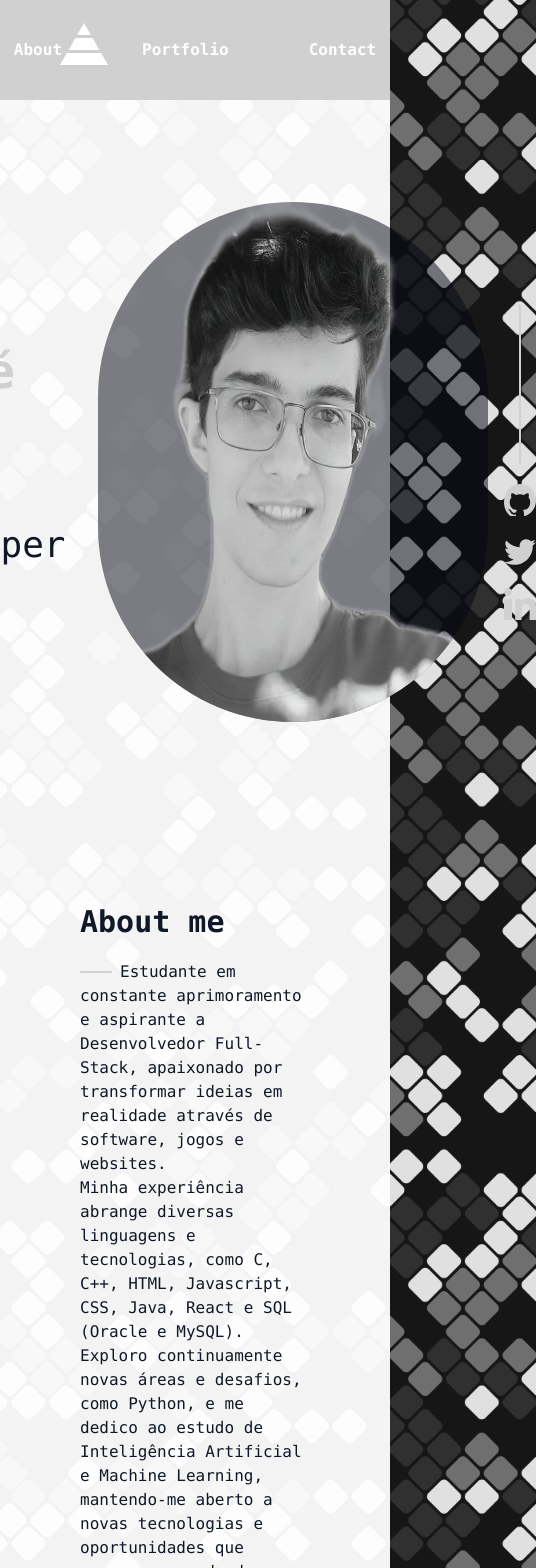
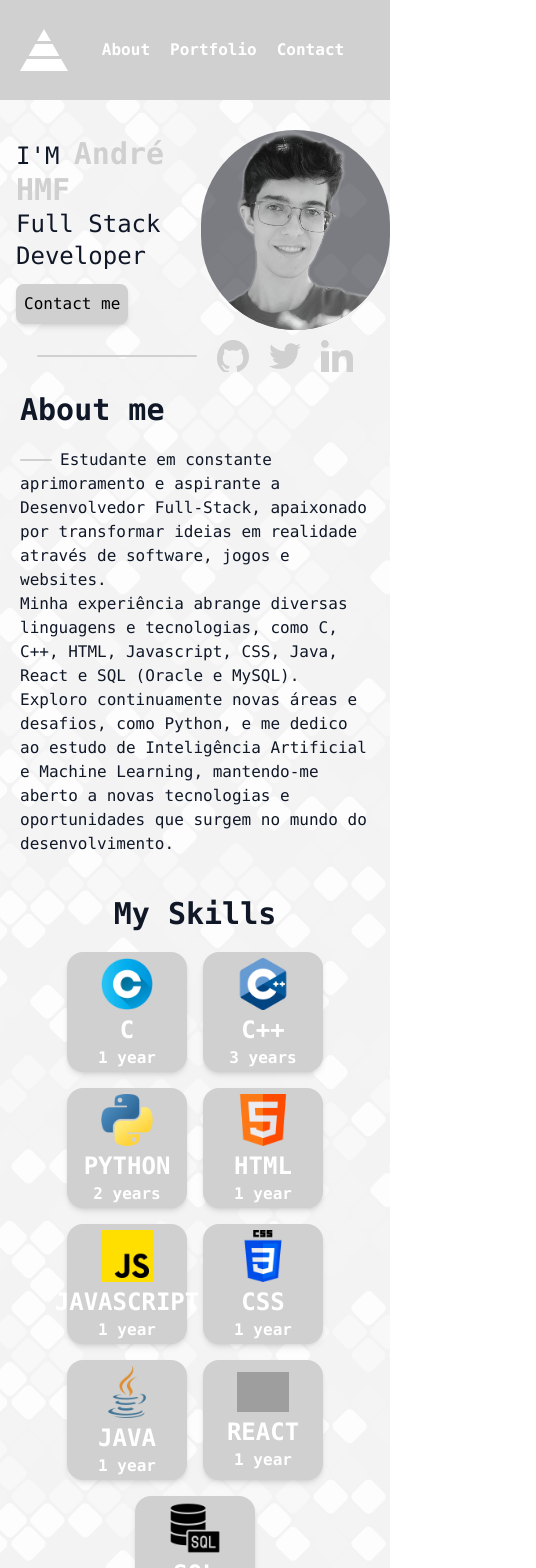
Before and after one commit to andrehmf23/portfolio, a React (Vite) app: page / in a window 390 px wide. Shown: the top 1568 px of the page, 536 px wide, since content can reach past the window. Built offline with nearby package versions, Linux system fonts and the light colour scheme; grey boxes are pictures that could not be loaded.

Commit message:
mobile adaptive

```diff
--- a/src/components/About.jsx
+++ b/src/components/About.jsx
@@ -3,7 +3,7 @@ function About() {
   return (
     <>
         {/* ----------------- About ----------------- */}
-        <div class="ml-20 mr-20 mt-15 content-center items-center justify-center">
+        <div class="p-5 content-center items-center justify-center">
             <span id="about" class="text-3xl font-bold" style={{ scrollMarginTop: "120px" }}>About me</span>
             <div class="items-center justify-center mt-5">
               <hr class="inline-block mb-1 h-[2px] w-8"></hr>
--- a/src/components/Experience.jsx
+++ b/src/components/Experience.jsx
@@ -13,7 +13,7 @@ function Experience() {
 
   return (
     <>
-    <div class="flex flex-col ml-10 mr-10 mt-10 items-center justify-center">
+    <div class="flex flex-col p-5 items-center justify-center">
         <span class="text-3xl font-bold mb-5">Experience</span>
         {data.map((content) => (
         <>
@@ -21,14 +21,17 @@ function Experience() {
 
             {/* ----------------- Experience Example ----------------- */}
 
-            <div class="flex flex-row items-start justify-center">
+            <div class="hidden flex-row items-start justify-center sm:flex">
                 <div className="custom-date">
                     <span className="text-sm font-bold">{content.date}</span>
                 </div>
             </div>
             <div class="flex flex-col ml-5 mt-2.5 items-center justify-center">
-                <hr className="h-7 w-5"></hr>
-                <hr className="mt-5 h-full w-[4px]"></hr>
+                <div className="flex flex-row items-center justify-center">
+                    <hr className="hidden sm:block h-5 w-5"/>
+                    <span className="custom-button sm:hidden">{content.date}</span>
+                </div>
+                <hr className="flex-1 mt-5 w-0.75"/>
             </div>
             <div class="flex flex-col ml-4">
                     <span class="text-2xl font-bold mb-1">{content.title}</span>
--- a/src/components/Footer.jsx
+++ b/src/components/Footer.jsx
@@ -8,7 +8,7 @@ function Footer() {
             <span id="contact" class="text-3xl font-bold" style={{ scrollMarginTop: "120px" }}>Contact me</span>
 
             {/* ----------------- Par ----------------- */}
-            <div class="grid grid-cols-2 gap-9 mt-10">
+            <div class="flex flex-wrap p-5 gap-5 items-center justify-center">
                 <div className="custom-contact">
                     <svg class="h-7 custom-svg-2" viewBox="0 -2.5 20 20" version="1.1">
                         <g id="SVGRepo_bgCarrier"></g>
--- a/src/components/Header.jsx
+++ b/src/components/Header.jsx
@@ -4,7 +4,7 @@ function Header() {
       <>
         <header>
           {/* Logo Icon */}
-          <a href="/" className="icon w-12 h-12 absolute left-15 top-5">
+          <a href="/" className="icon w-12 h-12">
           <svg
             viewBox="0 0 16 16"
             version="1.1"
@@ -19,9 +19,11 @@ function Header() {
           </a>
 
           {/* Navigation Links */}
-          <a href="#about" className="scale">About</a>
-          <a href="#portfolio" className="scale">Portfolio</a>
-          <a href="#contact" className="scale">Contact</a>
+          <div className="flex flex-1 items-center justify-center gap-5">
+            <a href="#about" className="scale">About</a>
+            <a href="#portfolio" className="scale">Portfolio</a>
+            <a href="#contact" className="scale">Contact</a>
+          </div>
         </header>
       </>
     );
--- a/src/components/Intro.jsx
+++ b/src/components/Intro.jsx
@@ -8,15 +8,17 @@ function Intro() {
   return (
     <>
     {/* ----------------- Intro ----------------- */}
-    <div class="flex h-screen gap-4 items-center justify-center pt-20">
+    <div class="flex flex-col sm:flex-row items-center justify-center pt-30">
+      <div class="flex items-center">
         <div class="p-4">
-            <span class="text-4xl font-extralight">I'M <span class="custom-hover-text text-5xl">André HMF</span> <br />Full Stack Developer</span>
-            <br /><button class="mt-3 custom-button" onClick={handleClick}>Contact me</button>
+            <span class="text-2xl sm:text-5xl font-extralight">I'M <span class="custom-hover-text text-3xl sm:text-5xl">André HMF</span> <br />Full Stack Developer</span>
+            <br />
+            <button class="mt-3 custom-button" onClick={handleClick}>Contact me</button>
         </div>
-        <img class="h-130 rounded-full shadow-amber-50 bg-gray-950/50" src="Im.png" alt="I"/>
-
-        <div class="justify-center items-center flex flex-col gap-5">
-          <hr class="h-40 w-0.5"></hr>
+        <img class="h-50 sm:h-120 rounded-full shadow-amber-50 bg-gray-950/50" src="Im.png" alt="I"/>
+      </div>
+        <div class="justify-center items-center flex flex-row sm:flex-col gap-5">
+          <hr class="sm:h-40 sm:w-0.5 h-0.5 w-40"></hr>
 
           <a href="https://github.com/andrehmf23" target="_blank" rel="noopener noreferrer">
           <svg className="h-8 custom-svg-1" viewBox="0 0 20 20" version="1.1">
--- a/src/components/Portfolio.jsx
+++ b/src/components/Portfolio.jsx
@@ -17,10 +17,10 @@ function Portfolio() {
 
   return (
     <>
-    <div class="flex flex-col ml-10 mr-10 mt-10 content-center items-center justify-center">
+    <div class="flex flex-col p-5 content-center items-center justify-center">
         <span id="portfolio" class="text-3xl font-bold" style={{ scrollMarginTop: "120px" }}>Portfolio</span>
 
-        <div class="flex flex-wrap gap-5 mt-5 justify-items-center">
+        <div class="flex flex-wrap gap-5 mt-5 justify-center items-center">
           {data.map((content) => (
             <a href={`${content.href}`} target="_blank" rel="noopener noreferrer">
               <img class="h-80 w-80 object-cover" src={`/imgs-portfolio/${content.img}.png`} alt="" />
--- a/src/components/Skills.jsx
+++ b/src/components/Skills.jsx
@@ -13,16 +13,16 @@ function Skills() {
 
   return (
     <>
-    <div class="flex flex-col ml-10 mr-10 mt-10 items-center justify-center">
+    <div class="flex flex-col p-5 items-center justify-center">
         <span class="text-3xl font-bold">My Skills</span>
-        <div class="flex flex-wrap gap-6 mt-5 justify-center pl-40 pr-40">
+        <div class="flex flex-wrap gap-4 mt-5 justify-center">
 
             {/* ----------------- Skill Example ----------------- */}
             {skills.map((skill) => (
-              <div class=" custom-box">
-                  <img class="h-20 w-20 m-1" src={`icons-skill/${skill.code}.png`} alt="" />
-                  <span class="font-bold text-xl uppercase">{skill.name}</span>
-                  <span class="font-bold text-xl">{skill.time}</span>
+              <div class="custom-box">
+                  <img class="h-[60%] w-[60%] m-1" src={`icons-skill/${skill.code}.png`} alt="" />
+                  <span class="font-bold text-2xl sm:text-xl uppercase">{skill.name}</span>
+                  <span class="font-bold text-1xl sm:text-xl">{skill.time}</span>
               </div>
             ))}
 
--- a/src/index.css
+++ b/src/index.css
@@ -32,11 +32,12 @@
 /* Definição de temas claro e escuro */
 @layer base {
   body {
-    @apply text-gray-900 dark:text-gray-100 transition-colors bg-[url('/bg.jpg')] bg-repeat bg-[length:1600px] font-mono;
+    @apply text-gray-900 dark:text-gray-100 transition-colors bg-[url('/bg.jpg')] bg-repeat bg-[length:1600px] font-mono min-h-screen;
   }
 
   header {
-    @apply bg-[#d0d0d0] dark:bg-gray-950 w-full fixed top-0 left-0 flex justify-center items-center p-4 h-25 gap-20 z-100;
+    @apply bg-[#d0d0d0] dark:bg-gray-950 min-w-screen fixed top-0 left-0 flex justify-start items-center
+    h-25 pl-5 pr-5 gap-2 z-100;
   }
 
   .filter {
@@ -60,7 +61,7 @@
   }
 }
 
-
+/* Estilização de botões e outros componentes */
 @layer components {
 
   .scale {
@@ -81,8 +82,10 @@
   }
 
   .custom-box {
-    @apply bg-[#d0d0d0] hover:bg-black text-white dark:text-[#29292c] dark:bg-cyan-400 dark:hover:bg-white dark:hover:shadow-white/50 flex flex-col p-4 h-45 w-45 rounded-2xl justify-center items-center hover:scale-105
-      transition-all duration-1000 shadow-md;
+    @apply bg-[#d0d0d0] hover:bg-black text-white dark:text-[#29292c] dark:bg-cyan-400 dark:hover:bg-white
+    dark:hover:shadow-white/50 flex flex-col p-4 sm:h-45 sm:w-45 h-30 w-30
+    rounded-2xl justify-center items-center hover:scale-105
+    transition-all duration-1000 shadow-md;
   }
 
   .custom-date {
@@ -92,7 +95,8 @@
   }
 
   .custom-contact {
-    @apply border-white text-white dark:border-cyan-400 dark:text-cyan-400 flex w-75 border-2 p-3 rounded-lg text-center items-center justify-center gap-3;
+    @apply border-white text-white dark:border-cyan-400 dark:text-cyan-400 flex w-75 border-2 p-3 rounded-lg
+    text-center items-center justify-center gap-3;
   }
 
   .custom-logo {
```
